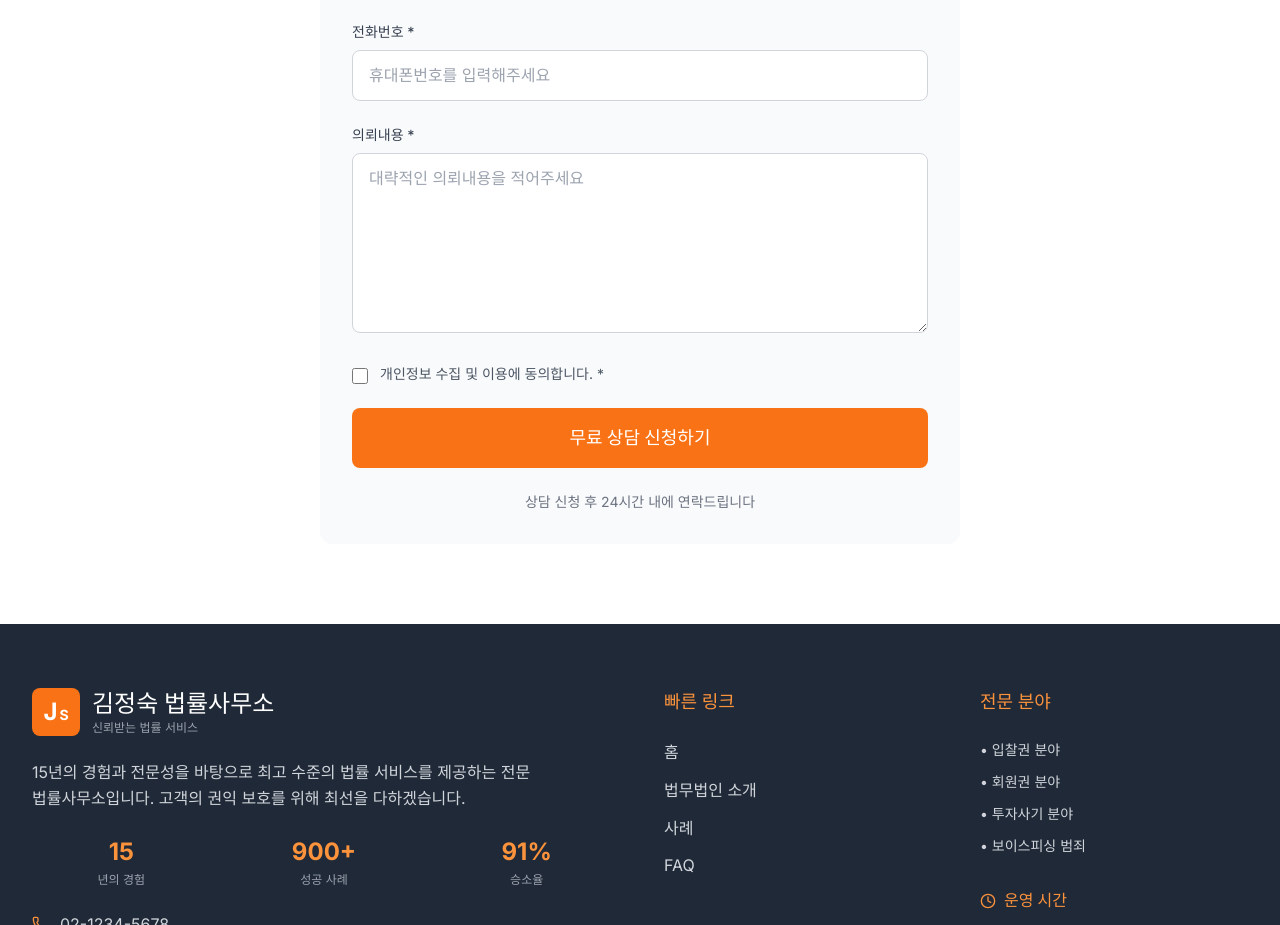
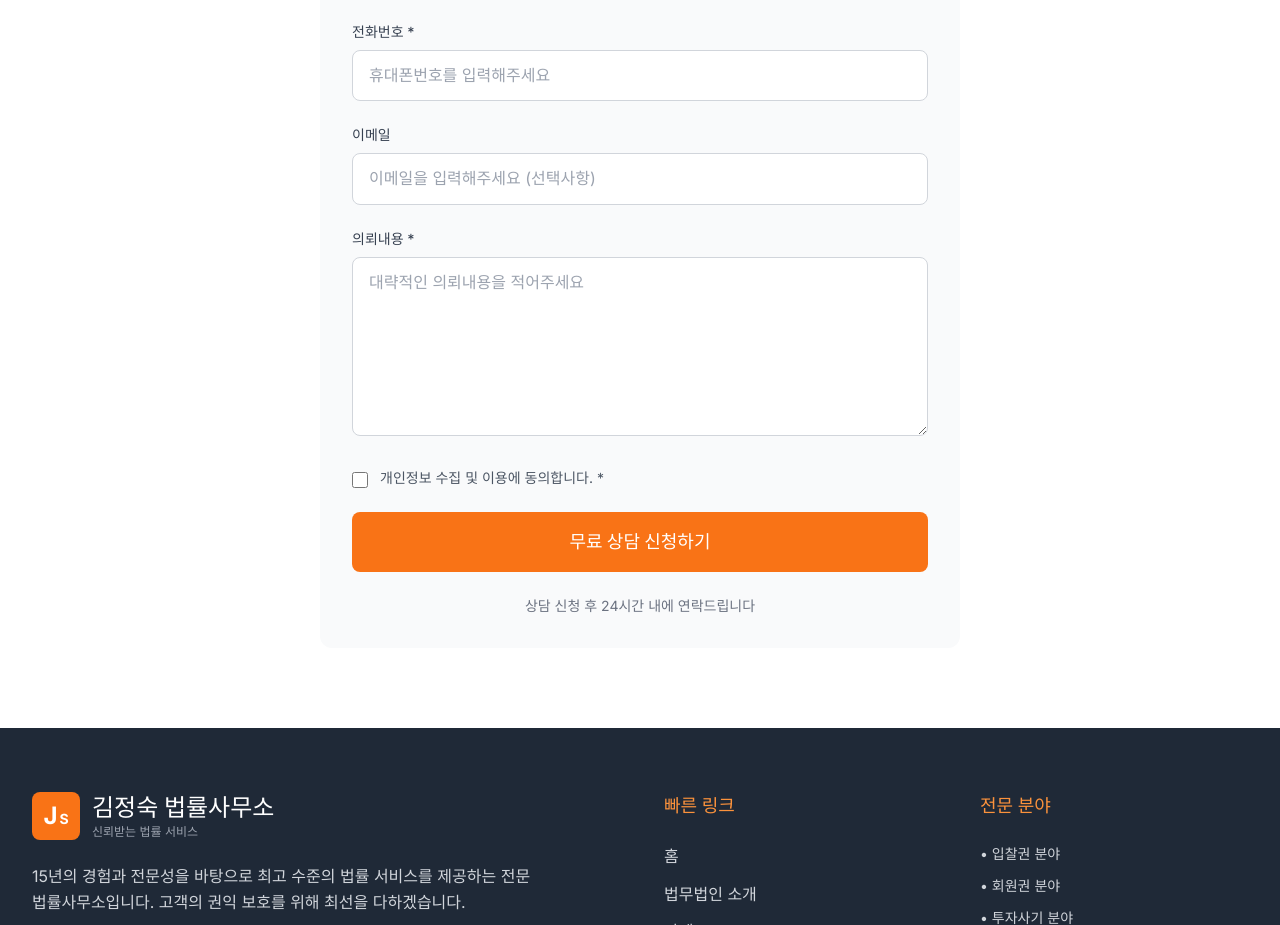
Before and after one commit to gu991230-cyber/gugit, a Next.js app: page / in a window 1280 px wide. Shown: the part 1186-2111 px from the top of the page. Built offline with nearby package versions, Linux system fonts and the light colour scheme.

Commit message:
Fix Firebase collection to consultations and enhance admin security

```diff
--- a/src/app/admin/page.tsx
+++ b/src/app/admin/page.tsx
@@ -27,7 +27,7 @@ export default function AdminPage() {
   const [selectedConsultation, setSelectedConsultation] = useState<ConsultationData | null>(null);
 
   // 비밀번호 확인 (실제 서비스에서는 더 안전한 방법 사용)
-  const ADMIN_PASSWORD = 'admin123'; // 실제로는 환경변수나 더 안전한 방법 사용
+  const ADMIN_PASSWORD = 'LawFirm2025!'; // 실제로는 환경변수나 더 안전한 방법 사용
 
   const handleLogin = (e: React.FormEvent) => {
     e.preventDefault();
--- a/src/app/contact/page.tsx
+++ b/src/app/contact/page.tsx
@@ -43,7 +43,7 @@ export default function Contact() {
       console.log('저장할 데이터:', dataToSave);
 
       // Firestore에 문의 데이터 저장
-      const docRef = await addDoc(collection(db, 'consultations'), dataToSave);
+              const docRef = await addDoc(collection(db, 'consultations'), dataToSave);
 
       console.log('문서가 저장되었습니다. ID:', docRef.id);
       setSubmitStatus('success');
--- a/src/app/page.tsx
+++ b/src/app/page.tsx
@@ -9,12 +9,15 @@ export default function Home() {
     const formData = new FormData(e.currentTarget);
 
     try {
-      await addDoc(collection(db, 'contacts'), {
+      await addDoc(collection(db, 'consultations'), {
         name: formData.get('name'),
         phone: formData.get('phone'),
-        inquiry: formData.get('inquiry'),
+        email: formData.get('email') || '',
+        service: '일반 상담',
+        message: formData.get('inquiry'),
         privacy: formData.get('privacy'),
-        timestamp: new Date()
+        createdAt: new Date(),
+        submittedAt: new Date().toISOString()
       });
 
       alert('상담 신청이 접수되었습니다. 24시간 내에 연락드리겠습니다.');
@@ -126,6 +129,19 @@ export default function Home() {
               </div>
 
               <div>
+                <label htmlFor="email" className="block text-sm font-medium text-gray-700 mb-2">
+                  이메일
+                </label>
+                <input
+                  type="email"
+                  id="email"
+                  name="email"
+                  placeholder="이메일을 입력해주세요 (선택사항)"
+                  className="w-full px-4 py-3 border border-gray-300 rounded-lg focus:ring-2 focus:ring-orange-500 focus:border-orange-500"
+                />
+              </div>
+
+              <div>
                 <label htmlFor="inquiry" className="block text-sm font-medium text-gray-700 mb-2">
                   의뢰내용 *
                 </label>
```
Also changed, not shown: 2 other files (tests, documents, lock files or other folders).
